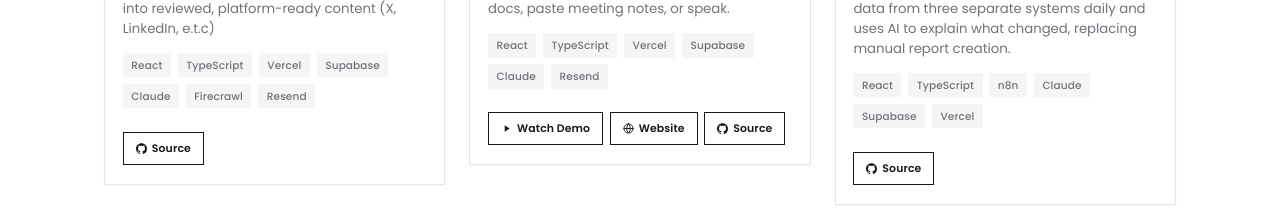
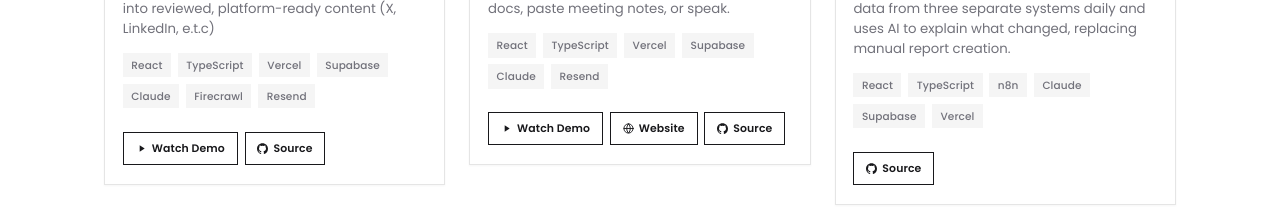
Before and after one commit to Timmynathan/portfolio, a Next.js app: page / in a window 1280 px wide. Shown: the part 1620-1842 px from the top of the page. Built offline with nearby package versions, Linux system fonts and the light colour scheme.

Commit message:
Add demo video link to AI Content Publisher
Co-Authored-By: Claude Opus 5.5 <noreply@anthropic.com>

```diff
--- a/data/projects.ts
+++ b/data/projects.ts
@@ -178,6 +178,7 @@ export const PROJECTS: Project[] = [
     image: "/images/projects/content-agent.png",
     // No live demo to link to yet.
     linkLabel: "Website",
+    videoUrl: "https://drive.google.com/file/d/1Z1nKrHPPdKo-La03ZqN7a-HON5Vuv_TG/view?usp=sharing",
     repos: [{ label: "Source", href: "https://github.com/Timmynathan/Content-Research-and-Publishing-Agent" }],
   },
   {
```
